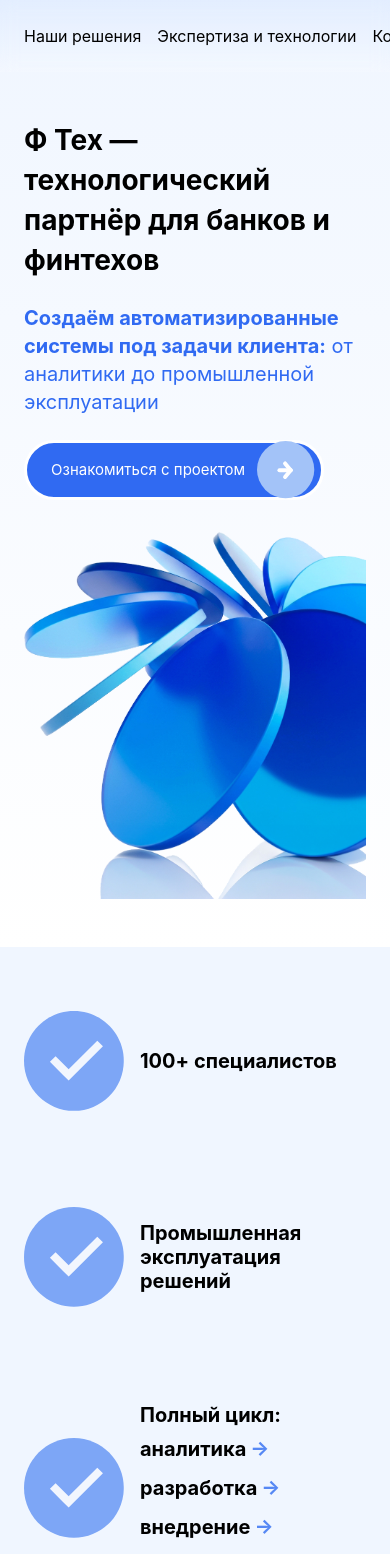
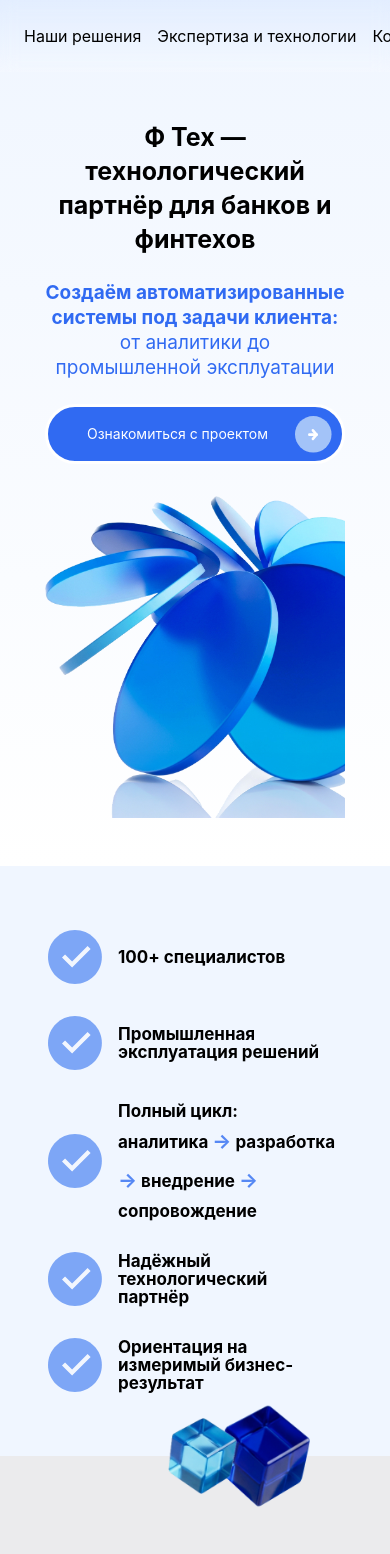
Before and after one commit to Dizel714/f-tech-landing, a Vue app: page / in a window 390 px wide. Shown: the top 1554 px of the page. Built offline with nearby package versions, Linux system fonts and the light colour scheme.

Commit message:
Все разрешения до кубов включитльно

```diff
--- a/src/App.vue
+++ b/src/App.vue
@@ -108,6 +108,12 @@ function closeModal() {
 
 .sections-joint {
   position: relative;
+  /* Размеры кубов + отступ первого — перекрытие второго 20% ширины первого */
+  --joint-cube-first-w: 220px;
+  --joint-cube-first-h: 243px;
+  --joint-cube-second-w: 166px;
+  --joint-cube-second-h: 183px;
+  --joint-cube-first-r: 80px;
 }
 
 /* Нулевой div точно на границе двух секций */
@@ -120,28 +126,65 @@ function closeModal() {
 
 .sections-joint__cube {
   position: absolute;
-  top: -121px;
-  width: 220px;
-  height: 243px;
   object-fit: contain;
   pointer-events: none;
+    /* Верх мостика = линия стыка секций; центр куба на этой линии */
+  top: 0;
+  transform: translateY(-50%);
 }
 
 .sections-joint__cube--first {
-  right: 80px;
+  right: var(--joint-cube-first-r);
   z-index: 1;
+  width: var(--joint-cube-first-w);
+  height: var(--joint-cube-first-h);
 }
 
-/* Второй куб правее первого, перекрытие ~10% (22px от ширины первого) */
+/* Второй куб: 20% ширины первого; центр по той же горизонтали границы */
 .sections-joint__cube--second {
-  right: 280px; /* = -118px */
-  top: calc(-113px / 2); /* центр по границе по своей высоте */
-  width: 166px;
-  height: 183px;
+  right: calc(var(--joint-cube-first-r) + 0.8 * var(--joint-cube-first-w));
+  width: var(--joint-cube-second-w);
+  height: var(--joint-cube-second-h);
   z-index: 2;
+}
+
+@media (max-width: 1440px) {
+  .sections-joint {
+    --joint-cube-first-w: 165px;
+    --joint-cube-first-h: 182px;
+    --joint-cube-second-w: 124px;
+    --joint-cube-second-h: 137px;
   }
+}
 
-  /* Граница DecorativeDivider / ExpertiseSection — куб слева */
+@media (max-width: 1024px) {
+  .sections-joint {
+    --joint-cube-first-w: 117px;
+    --joint-cube-first-h: 129px;
+    --joint-cube-second-w: 88px;
+    --joint-cube-second-h: 97px;
+  }
+}
+
+@media (max-width: 793px) {
+  .sections-joint {
+    --joint-cube-first-w: 91px;
+    --joint-cube-first-h: 101px;
+    --joint-cube-second-w: 69px;
+    --joint-cube-second-h: 76px;
+  }
+}
+
+@media (max-width: 375px) {
+  .sections-joint {
+    --joint-cube-first-w: 87px;
+    --joint-cube-first-h: 96px;
+    --joint-cube-second-w: 65px;
+    --joint-cube-second-h: 72px;
+  }
+}
+
+/* Граница DecorativeDivider / ExpertiseSection — куб слева */
 .divider-joint {
   position: relative;
 }
--- a/src/components/sections/FeaturesSection.vue
+++ b/src/components/sections/FeaturesSection.vue
@@ -151,44 +151,108 @@ const features = [
 }
 
 /* --- Адаптив --- */
+@media (max-width: 1440px) {
+  .features__item-text {
+  font-size: 25px;
+  line-height: 26px;
+  }
+
+  .features__chain-step {
+    font-size: 25px;
+    line-height: 26px;
+  }
+
+  .features__item-icon img {
+    width: 80px;
+    height: 80px;
+  }
+}
+
 @media (max-width: 1024px) {
-  .features__item-text,
+    .features__item-text {
+  font-size: 22px;
+  line-height: 22px;
+  text-align: center;
+  text-align: left;
+  }
+
   .features__chain-step {
-    font-size: 26px;
-    line-height: 28px;
+    font-size: 22px;
+    line-height: 22px;
   }
 
   .features__chain-arrow {
     font-size: 26px;
   }
+
+    .features__container {
+    padding-left: var(--spacing-2xl);
+    padding-right: var(--spacing-2xl);
+  }
+
+  .features__grid {
+    grid-template-columns: 1fr;
+    justify-items: stretch;
+    width: 100%;
+    gap: var(--spacing-xl);
+  }
+
+  .features__item {
+    justify-content: flex-start;
+    align-items: center; /* середина текста по вертикали = середина иконки */
+    width: 100%;
+    max-width: 100%;
+  }
+
+  .features__item-text--chain {
+    text-align: left;
+  }
+
+  .features__chain {
+    justify-content: flex-start;
+  }
+
+  .features__item-icon img {
+    width: 69px;
+    height: 69px;
+  }
 }
 
 @media (max-width: 793px) {
-  .features__grid {
-    grid-template-columns: 1fr;
+
+  .features__item-text {
+  font-size: 17px;
+  line-height: 18px;
   }
 
-  .features__item-text,
   .features__chain-step {
-    font-size: 20px;
-    line-height: 24px;
+    font-size: 17px;
+    line-height: 18px;
   }
 
   .features__chain-arrow {
     font-size: 20px;
+  }
+
+  .features__item-icon img {
+    width: 54px;
+    height: 54px;
   }
 }
 
 @media (max-width: 375px) {
   .features__grid {
     grid-template-columns: 1fr;
-    gap: var(--spacing-2xl);
+    gap: var(--spacing-xl);
   }
 
-  .features__item-text,
+  .features__item-text {
+  font-size: 16px;
+  line-height: 17px;
+  }
   .features__chain-step {
     font-size: 16px;
-    line-height: 22px;
+    line-height: 17px;
   }
 
   .features__chain-arrow {
@@ -198,5 +262,10 @@ const features = [
   .features__item {
     gap: var(--spacing-sm);
   }
+
+  .features__item-icon img {
+    width: 50px;
+    height: 50px;
+  }
 }
 </style>
--- a/src/components/sections/HeroSection.vue
+++ b/src/components/sections/HeroSection.vue
@@ -162,13 +162,25 @@
 @media (max-width: 1440px) {
   .hero__title {
     width: 100%;
-    font-size: 44px;
+    font-size: 37.5px;
+    line-height: 50px;
+    font-style: normal;
   }
 
   .hero__visual {
     flex: 0 1 700px;
     max-width: 700px;
   }
+
+  .hero__description {
+    font-size: 28.5px;
+    line-height: 38px;
+  }
+
+  .hero__btn {
+  font-size: 21px;
+  line-height: 44px;
+}
 }
 
 @media (max-width: 1024px) {
@@ -177,20 +189,20 @@
   }
 
   .hero__title {
-    font-size: 36px;
-    line-height: 50px;
     width: 100%;
+    font-size: 32px;
+    line-height: 43px;
   }
 
   .hero__description {
-    font-size: 26px;
-    line-height: 36px;
+    font-size: 24.32px;
+    line-height: 32px;
   }
 
   .hero__btn {
     width: 360px;
     height: 72px;
-    font-size: 17px;
+    font-size: 16px;
   }
 
   .hero__btn-icon {
@@ -207,62 +219,89 @@
 }
 
 @media (max-width: 793px) {
+  .hero {
+    align-items: center; /* блок hero по центру по горизонтали */
+  }
+
   .hero__container {
     flex-direction: column;
-    align-items: flex-start;
-    padding: var(--spacing-2xl) var(--container-padding);
+    align-items: center; /* колонка: заголовок → текст → кнопка → картинка по центру */
+    justify-content: flex-start;
+    /* Больше отступов от краёв — уже колонка с текстом */
+    padding: var(--spacing-2xl) 45px;
   }
 
   .hero__content {
+    flex: none;
+    width: 100%;
     max-width: 100%;
+    align-items: center;
+    text-align: center;
+    justify-content: flex-start;
   }
 
   .hero__title {
-    font-size: 28px;
-    line-height: 40px;
+    font-size: 25px;
+    line-height: 34px;
   }
 
   .hero__description {
-    font-size: 20px;
-    line-height: 28px;
+    font-size: 19px;
+    line-height: 25px;
   }
 
   .hero__btn {
     width: 300px;
+    max-width: 100%;
     height: 60px;
-    font-size: 15px;
+    font-size: 14px;
   }
 
   .hero__visual {
     flex: none;
     width: 100%;
     max-width: 100%;
-    margin-left: 0;
+    margin-left: auto;
+    margin-right: auto;
     margin-bottom: 0;
+    display: flex;
+    justify-content: center;
+  }
+
+  .hero__visual-img {
+    max-width: 100%;
+    width: auto;
+    height: auto;
+  }
+
+  .hero__btn-icon {
+  width: 37px;
+  height: 37px;
   }
 }
 
+
 @media (max-width: 375px) {
   .hero__title {
-    font-size: 22px;
+    font-size: 24px;
     line-height: 32px;
   }
 
   .hero__description {
-    font-size: 16px;
+    font-size: 18px;
     line-height: 24px;
   }
 
   .hero__btn {
     width: 100%;
     height: 54px;
-    font-size: 14px;
+    font-size: 10px;
     padding: 0 16px;
   }
 
   .hero__btn-icon {
-    width: 44px;
-    height: 44px;
+    width: 35px;
+    height: 35px;
   }
 }
 </style>
```
